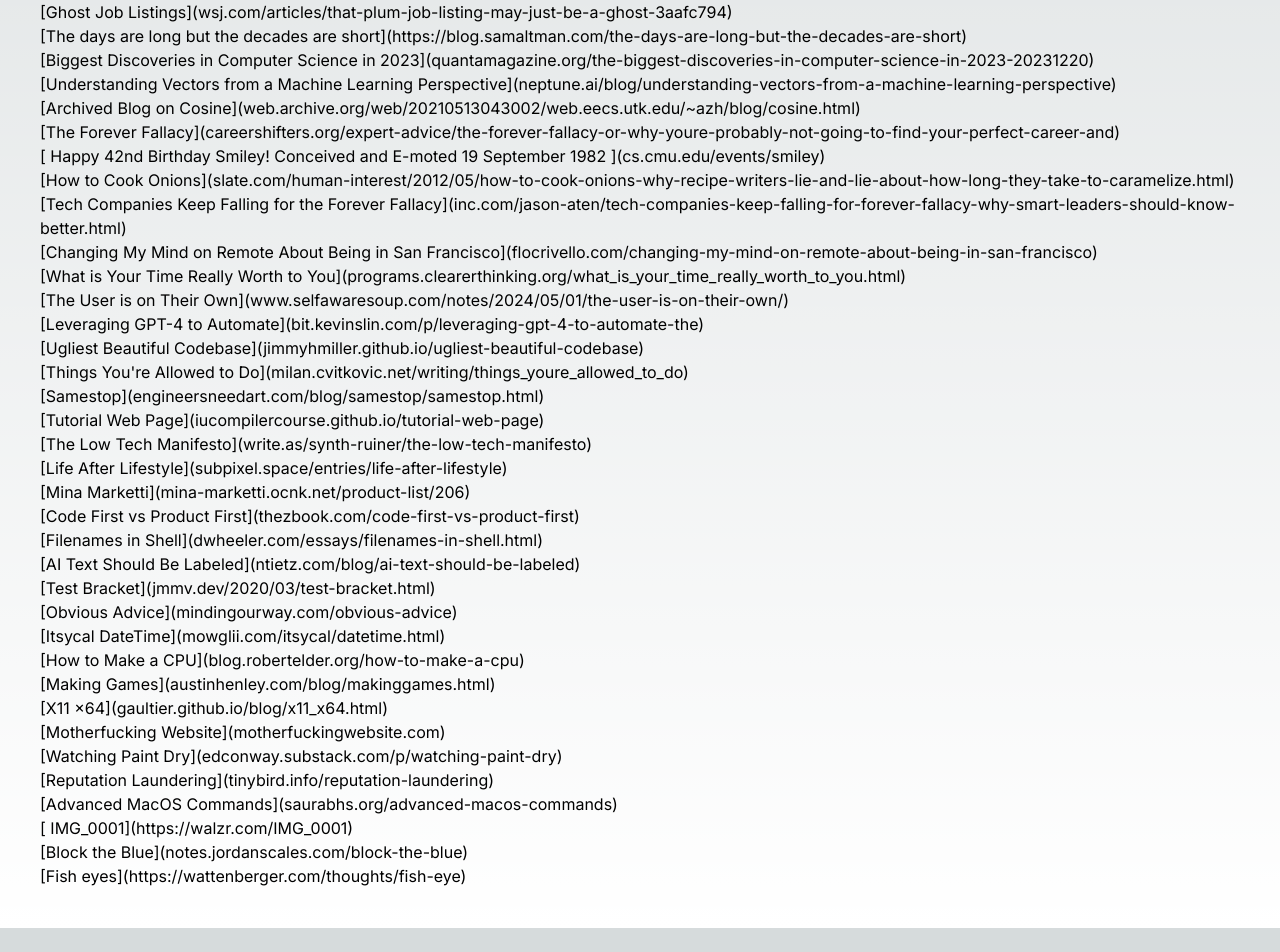
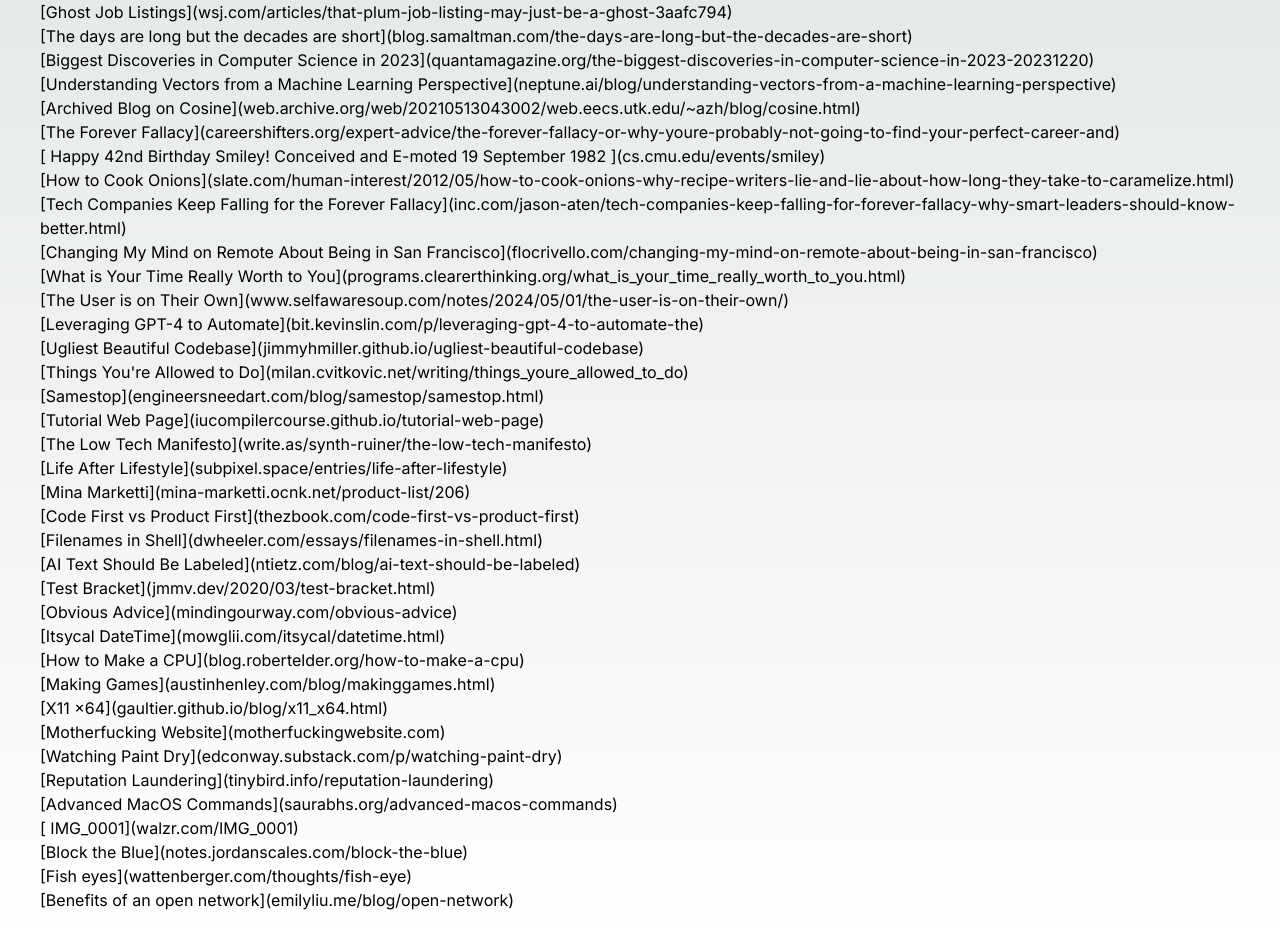
Before and after one commit to 5brian/catalogue, a Next.js app: page /uses/archivepage in a window 1280 px wide. Shown: the part 616-1568 px from the top of the page. Before the commit the page ends 1544 px from the top, so only its background shows below. Built offline with nearby package versions, Linux system fonts and the light colour scheme.

Commit message:
open network

```diff
--- a/src/app/lucky/page.tsx
+++ b/src/app/lucky/page.tsx
@@ -66,6 +66,7 @@
     "https://blog.samaltman.com/the-days-are-long-but-the-decades-are-short",
     "https://walzr.com/IMG_0001",
     "https://wattenberger.com/thoughts/fish-eye",
+    "https://emilyliu.me/blog/open-network",
   ];
 
   useEffect(() => {
--- a/src/app/uses/archivepage/page.tsx
+++ b/src/app/uses/archivepage/page.tsx
@@ -180,7 +180,7 @@
             target="_blank"
           >
             [The days are long but the decades are
-            short](https://blog.samaltman.com/the-days-are-long-but-the-decades-are-short)
+            short](blog.samaltman.com/the-days-are-long-but-the-decades-are-short)
           </Link>
         </p>
         <p>
@@ -440,7 +440,7 @@
         </p>
         <p>
           <Link href="https://walzr.com/IMG_0001" target="_blank">
-            [ IMG_0001](https://walzr.com/IMG_0001)
+            [ IMG_0001](walzr.com/IMG_0001)
           </Link>
         </p>
         <p>
@@ -456,7 +456,12 @@
             href="https://wattenberger.com/thoughts/fish-eye"
             target="_blank"
           >
-            [Fish eyes](https://wattenberger.com/thoughts/fish-eye)
+            [Fish eyes](wattenberger.com/thoughts/fish-eye)
+          </Link>
+        </p>
+        <p>
+          <Link href="https://emilyliu.me/blog/open-network" target="_blank">
+            [Benefits of an open network](emilyliu.me/blog/open-network)
           </Link>
         </p>
       </div>
```
